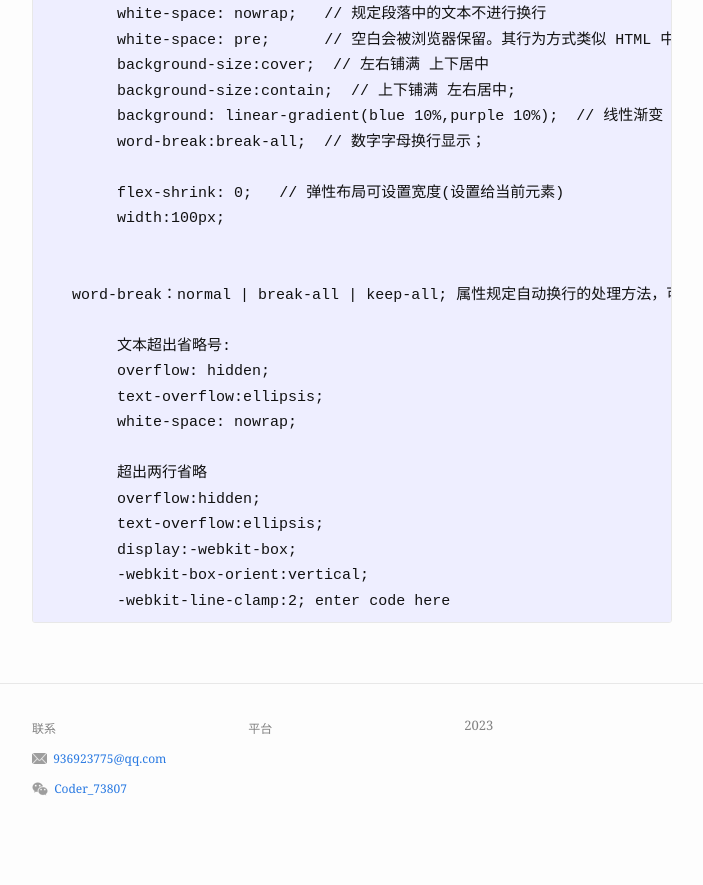
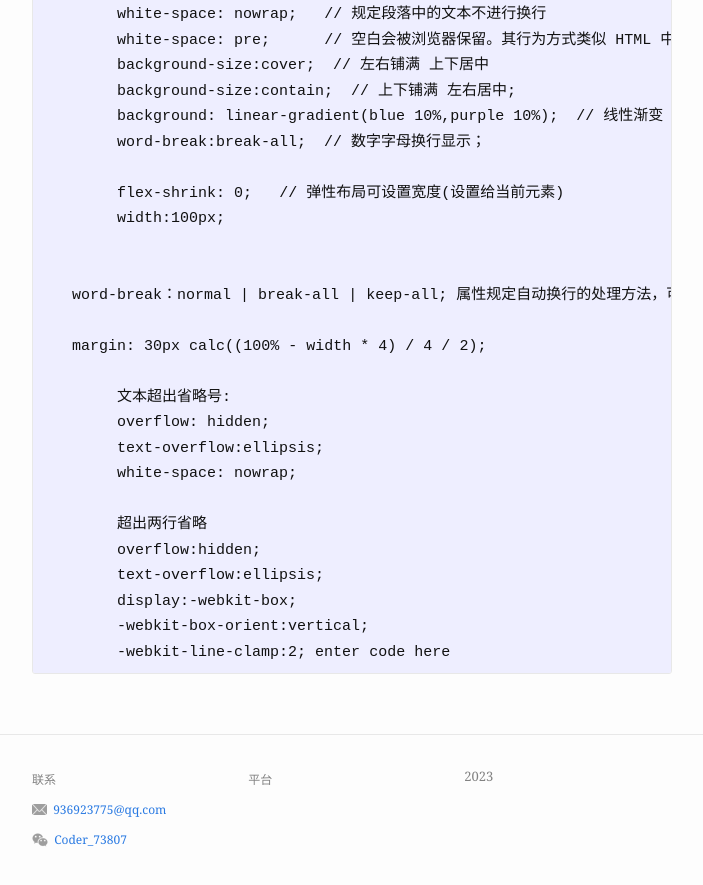
Before and after one commit to ExcellentTim/ExcellentTim.github.io, a Jekyll site: the page built from _posts/2022-04-12-css集锦.md, in a window 1280 px wide and 900 px high, scrolled down 1120 px. Shown: the top 885 px of the window, without its empty margins (288-991 px from the left). Built offline with Jekyll 4.4.1, drawn with Linux system fonts in a browser that asks for light colours; before the commit the page ends 1969 px from its top, so only the background shows below that.

Commit message:
修改文件: _posts/2022-04-12-css集锦.md

```diff
--- a/_posts/2022-04-12-css集锦.md
+++ b/_posts/2022-04-12-css集锦.md
@@ -60,6 +60,8 @@ date:   2022-04-12 14:00:00
 
    word-break：normal | break-all | keep-all; 属性规定自动换行的处理方法，可以让浏览器实现在任意位置的换行。
 
+   margin: 30px calc((100% - width * 4) / 4 / 2);
+
 	文本超出省略号:
 	overflow: hidden;
 	text-overflow:ellipsis;
```
